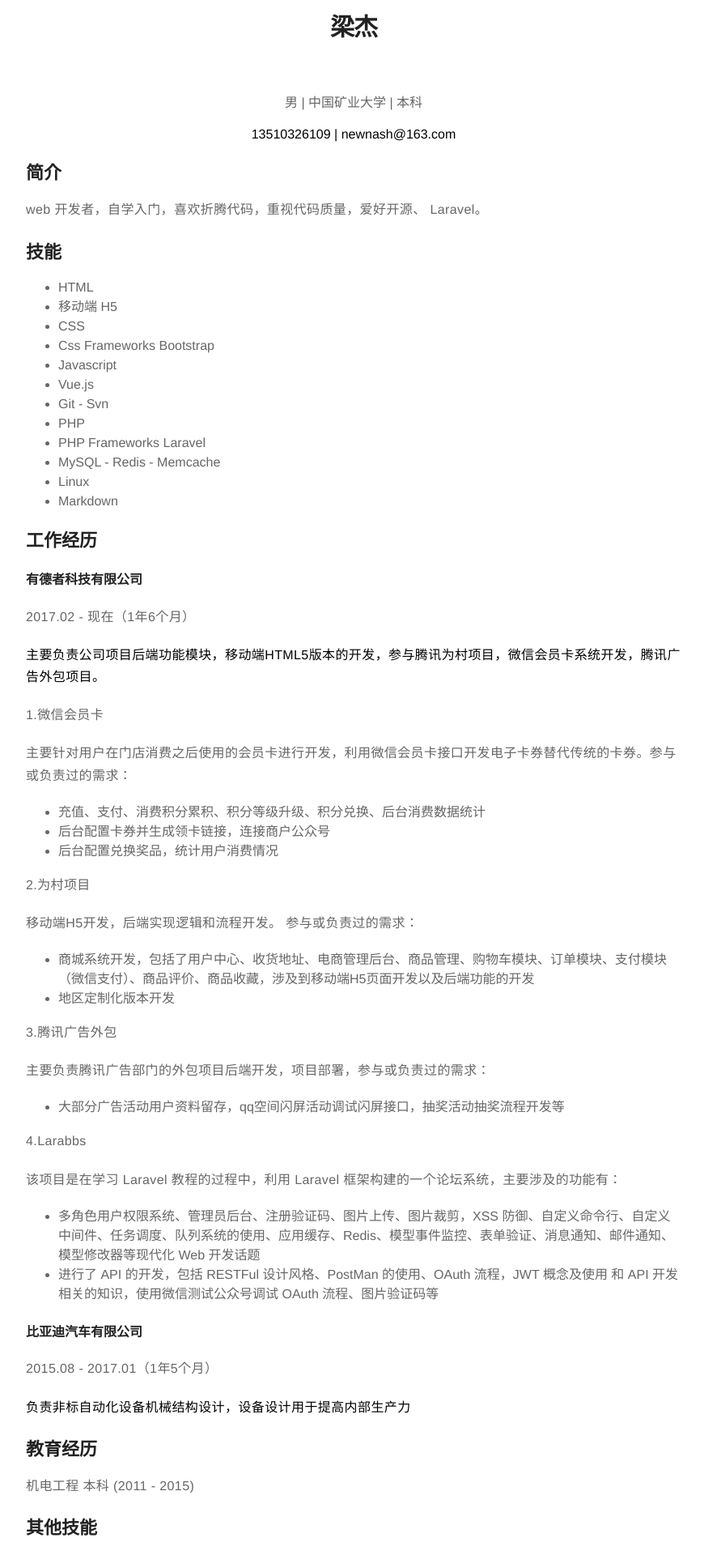
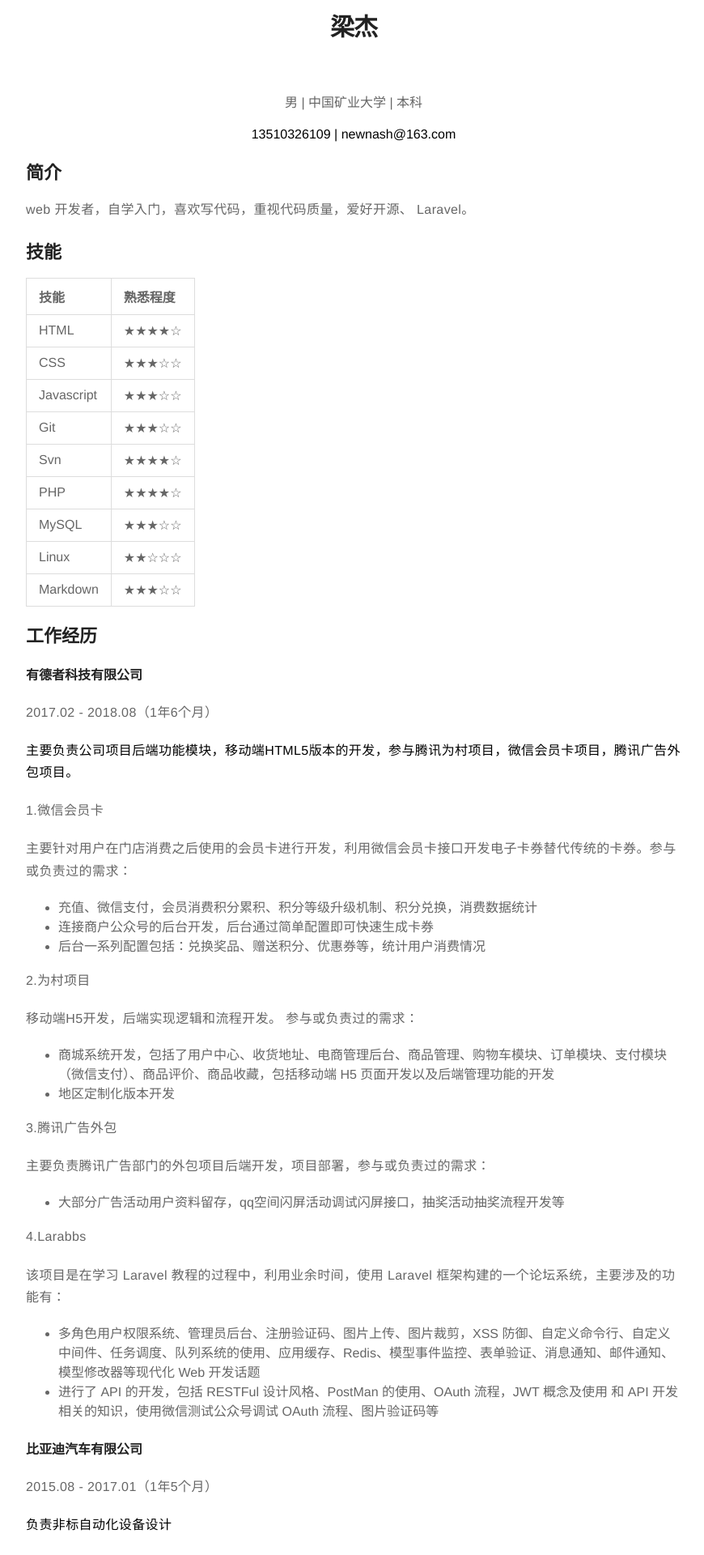
Before and after one commit to rust17/blog, a Jekyll site: the page built from about.md, in a window 1280 px wide. Shown: the part 541-2461 px from the top of the page at 81% size, without its empty margins (203-1073 px from the left). Built offline with Jekyll 4.4.1, drawn with Linux system fonts in a browser that asks for light colours; some of the changed text lies outside the part shown.

Commit message:
update about me

```diff
--- a/about.md
+++ b/about.md
@@ -9,42 +9,58 @@ layout: page
 
 ## 简介
 
-web 开发者，自学入门，喜欢折腾代码，重视代码质量，爱好开源、 Laravel。
+web 开发者，自学入门，喜欢写代码，重视代码质量，爱好开源、 Laravel。
 
 ## 技能
 
-* HTML
-* 移动端 H5
-* CSS
-* Css Frameworks Bootstrap
-* Javascript
-* Vue.js
-* Git - Svn
-* PHP
-* PHP Frameworks Laravel
-* MySQL - Redis - Memcache
-* Linux
-* Markdown
+<style>
+	table {
+		border-spacing: 0;
+		border-collapse: collapse;
+	}
+	table tr {
+		border-top: 1px solid #ccc;
+	}
+	table th {
+		border: 1px solid #ddd;
+  		padding: 10px 15px;
+	}
+	table td {
+		border: 1px solid #ddd;
+  		padding: 10px 15px;
+	}
+</style>
+| 技能 | 熟悉程度 |
+| :- | :- |
+| HTML | ★★★★☆ |
+| CSS | ★★★☆☆ |
+| Javascript | ★★★☆☆ |
+| Git | ★★★☆☆ |
+| Svn | ★★★★☆ |
+| PHP | ★★★★☆ |
+| MySQL | ★★★☆☆ |
+| Linux | ★★☆☆☆ |
+| Markdown | ★★★☆☆ |
 
 ## 工作经历
 #### 有德者科技有限公司
-2017.02 - 现在（1年6个月）
+2017.02 - 2018.08（1年6个月）
 
-**主要负责公司项目后端功能模块，移动端HTML5版本的开发，参与腾讯为村项目，微信会员卡系统开发，腾讯广告外包项目。**
+**主要负责公司项目后端功能模块，移动端HTML5版本的开发，参与腾讯为村项目，微信会员卡项目，腾讯广告外包项目。**
 
 1.微信会员卡
 
 主要针对用户在门店消费之后使用的会员卡进行开发，利用微信会员卡接口开发电子卡券替代传统的卡券。参与或负责过的需求：
 
-* 充值、支付、消费积分累积、积分等级升级、积分兑换、后台消费数据统计
-* 后台配置卡券并生成领卡链接，连接商户公众号
-* 后台配置兑换奖品，统计用户消费情况
+* 充值、微信支付，会员消费积分累积、积分等级升级机制、积分兑换，消费数据统计
+* 连接商户公众号的后台开发，后台通过简单配置即可快速生成卡券
+* 后台一系列配置包括：兑换奖品、赠送积分、优惠券等，统计用户消费情况
 
 2.为村项目
 
 移动端H5开发，后端实现逻辑和流程开发。 参与或负责过的需求：
 
-* 商城系统开发，包括了用户中心、收货地址、电商管理后台、商品管理、购物车模块、订单模块、支付模块（微信支付）、商品评价、商品收藏，涉及到移动端H5页面开发以及后端功能的开发
+* 商城系统开发，包括了用户中心、收货地址、电商管理后台、商品管理、购物车模块、订单模块、支付模块（微信支付）、商品评价、商品收藏，包括移动端 H5 页面开发以及后端管理功能的开发
 * 地区定制化版本开发
 
 3.腾讯广告外包
@@ -55,7 +71,7 @@ web 开发者，自学入门，喜欢折腾代码，重视代码质量，爱好
 
 4.Larabbs
 
-该项目是在学习 Laravel 教程的过程中，利用 Laravel 框架构建的一个论坛系统，主要涉及的功能有：
+该项目是在学习 Laravel 教程的过程中，利用业余时间，使用 Laravel 框架构建的一个论坛系统，主要涉及的功能有：
 
 * 多角色用户权限系统、管理员后台、注册验证码、图片上传、图片裁剪，XSS 防御、自定义命令行、自定义中间件、任务调度、队列系统的使用、应用缓存、Redis、模型事件监控、表单验证、消息通知、邮件通知、模型修改器等现代化 Web 开发话题
 * 进行了 API 的开发，包括 RESTFul 设计风格、PostMan 的使用、OAuth 流程，JWT 概念及使用 和 API 开发相关的知识，使用微信测试公众号调试 OAuth 流程、图片验证码等
@@ -64,7 +80,7 @@ web 开发者，自学入门，喜欢折腾代码，重视代码质量，爱好
 #### 比亚迪汽车有限公司
 2015.08 - 2017.01（1年5个月）
 
-**负责非标自动化设备机械结构设计，设备设计用于提高内部生产力**
+**负责非标自动化设备设计**
 
 ## 教育经历
 
@@ -72,4 +88,4 @@ web 开发者，自学入门，喜欢折腾代码，重视代码质量，爱好
 
 ## 其他技能
 
-熟悉使用 Nginx/Apache 进行网站部署的流程，对 Nginx ，php-fpm，Redis，Memcache 的配置有所实践；使用 deploy 进行项目部署，注重流程和规范，熟悉 Git 和 SVN 版本控制工具，懂得如何进行多人协作团队开发；熟悉 Linux 系统常用操作；熟悉 jQuery，了解 python。
+熟悉 php 框架 Laravel 的基本使用，使用 Laravel 制作了一个论坛类 [demo](http://laravel-demo.hero666.cn)；熟悉 Redis、Memcache 的使用；熟悉使用 Nginx/Apache 进行网站部署的流程，对 Nginx ，php-fpm，Redis，Memcache 的配置有所实践；使用 deploy 进行项目部署，注重流程和规范，熟悉 Git 和 SVN 版本控制工具，懂得如何进行多人协作团队开发；熟悉 Linux 系统常用操作；熟悉 jQuery，了解 Vue.js，使用 Vue.js 制作了一个论坛类 [demo](https://rust17.github.io/hello_vue/dist/)，对 ES6 也有所实践，了解 python，善于使用 fildder 跟踪调试，曾在工作中利用该工具解决了一个长期困扰的问题。
```
